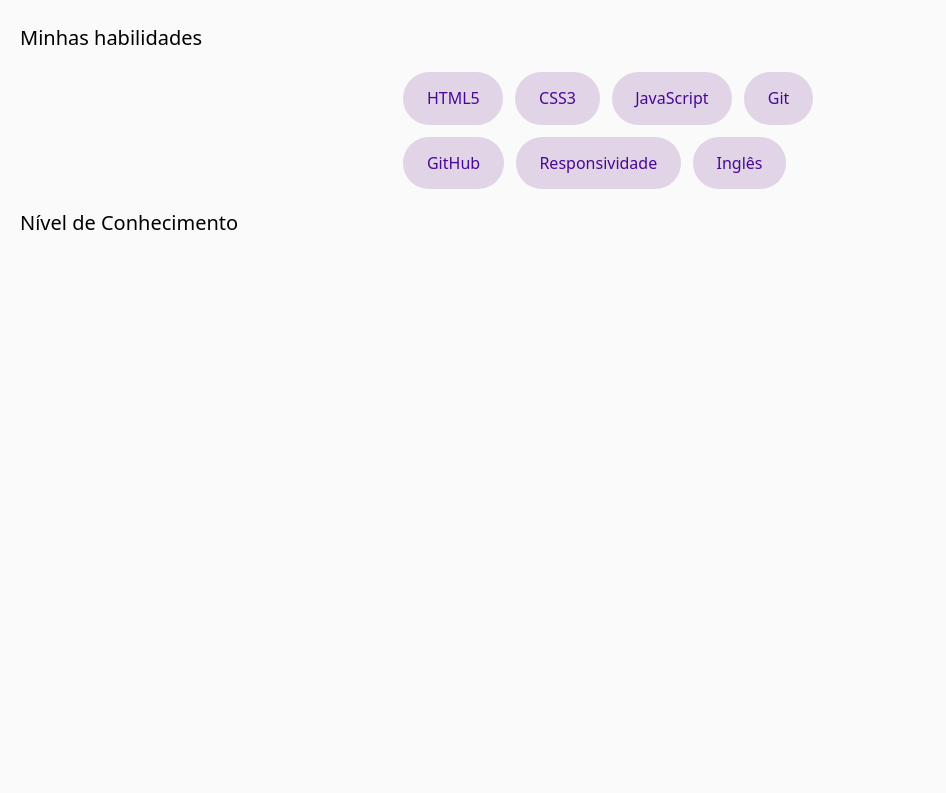
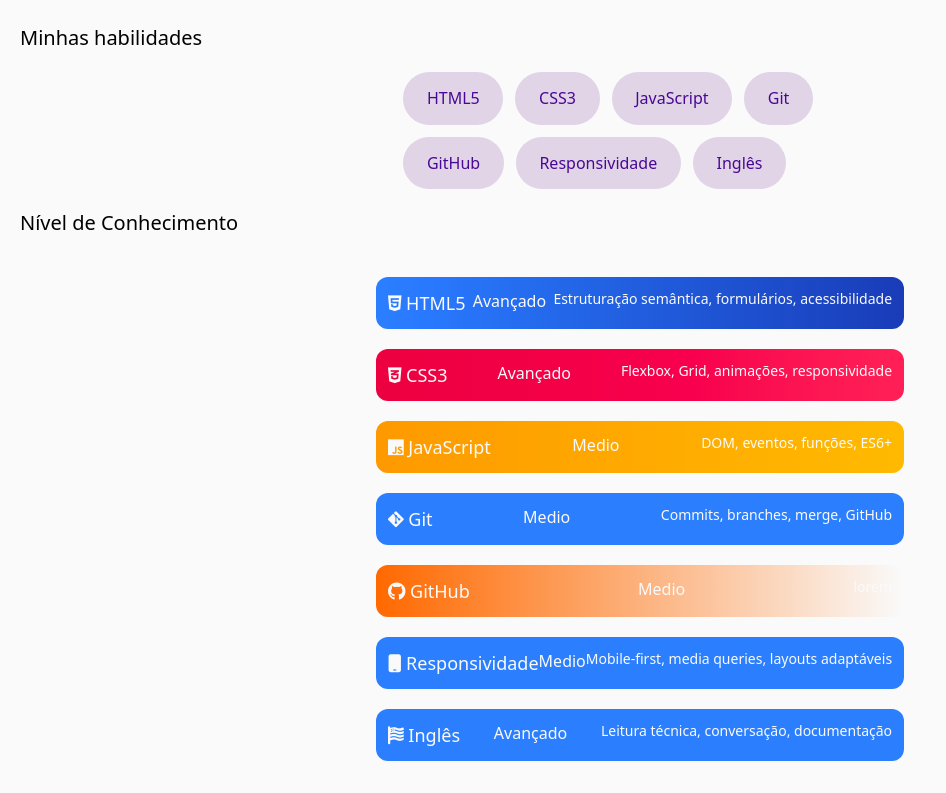
Before and after one commit to JulioFlavio/portfolio-site, a plain HTML site: page index.html in a window 1280 px wide. Shown: the part 1193-1986 px from the top of the page, without its empty margins (0-946 px from the left). Before the commit the page ends 1462 px from the top, so only its background shows below. Drawn offline with nearby package versions, Linux system fonts and the light colour scheme.

Commit message:
Itens incluídos na seção 'Sobre Mim' usando JavaScript (os itens de 'Nivel de Conhecimento' estão com um erro de display, ajustar)

```diff
--- a/db/habilidades.json
+++ b/db/habilidades.json
@@ -3,50 +3,78 @@
     {
       "icon": "<i class='fa-brands fa-html5'></i>",
       "nome": "HTML5",
-      "fundo": "blue",
-      "nivel": "Avançado"
+      "cor1": "blue",
+      "tom1": "500",
+      "cor2": "blue",
+      "tom2": "800",
+      "nivel": "Avançado",
+      "descricao": "Estruturação semântica, formulários, acessibilidade"
     },
 
     {
       "icon": "<i class='fa-brands fa-css3-alt'></i>",
       "nome": "CSS3",
-      "fundo": "blue",
-      "nivel": "Avançado"
+      "cor1": "rose",
+      "tom1": "600",
+      "cor2": "rose",
+      "tom2": "500",
+      "nivel": "Avançado",
+      "descricao": "Flexbox, Grid, animações, responsividade"
     },
 
     {
       "icon": "<i class='fa-brands fa-js'></i>",
       "nome": "JavaScript",
-      "fundo": "blue",
-      "nivel": "Medio"
+      "cor1": "amber",
+      "tom1": "500",
+      "cor2": "amber",
+      "tom2": "400",
+      "nivel": "Medio",
+      "descricao": "DOM, eventos, funções, ES6+"
     },
 
     {
       "icon": "<i class='fa-brands fa-git-alt'></i>",
       "nome": "Git",
-      "fundo": "blue",
-      "nivel": "Medio"
+      "cor1": "blue",
+      "tom1": "500",
+      "cor2": "blue",
+      "tom2": "500",
+      "nivel": "Medio",
+      "descricao": "Commits, branches, merge, GitHub"
     },
 
     {
       "icon": "<i class='fa-brands fa-github'></i>",
       "nome": "GitHub",
-      "fundo": "blue",
-      "nivel": "Medio"
+      "cor1": "orange",
+      "tom1": "500",
+      "cor2": "orang",
+      "tom2": "400",
+      "nivel": "Medio",
+      "descricao": "lorem"
     },
 
     {
       "icon": "<i class='fa-solid fa-mobile'></i>",
       "nome": "Responsividade",
-      "fundo": "blue",
-      "nivel": "Medio"
+      "cor1": "blue",
+      "tom1": "500",
+      "cor2": "blue",
+      "tom2": "500",
+      "nivel": "Medio",
+      "descricao": "Mobile-first, media queries, layouts adaptáveis"
     },
 
     {
       "icon": "<i class='fa-solid fa-flag-usa'></i>",
       "nome": "Inglês",
-      "fundo": "blue",
-      "nivel": "Avançado"
+      "cor1": "blue",
+      "tom1": "500",
+      "cor2": "blue",
+      "tom2": "500",
+      "nivel": "Avançado",
+      "descricao": "Leitura técnica, conversação, documentação"
     }
   ]
 }
--- a/index.html
+++ b/index.html
@@ -72,7 +72,19 @@
       <span class="habilidades">Inglês</span> -->
     </div>
 
-    <h1 class="text-xl justify-self-start py-5">Nível de Conhecimento</h1>
+    <h1 class="text-xl justify-self-start my-5">Nível de Conhecimento</h1>
+    <div id="nivel">
+      <!-- <div class="my-5 p-3 flex flex-wrap justify-between text-neutral-50 rounded-xl bg-linear-to-r from-blue-500 to-blue-800">
+        <h1 class="text-lg"><i class='fa-brands fa-html5'></i> HTML</h1>
+        <span class="text-md justify-self-end">Intermediario</span>
+        <p class="text-sm">Lorem, ipsum dolor sit amet consectetur adipisicing elit. Non quae omnis blanditiis. Saepe id dolores rerum nemo laudantium maxime. Excepturi harum debitis iusto, neque rerum aut. Incidunt molestiae minus rerum.</p>
+      </div>
+      <div class="my-5 p-3 flex flex-wrap justify-between border">
+        <h1 class="text-lg"><i class='fa-brands fa-css3-alt'></i> CSS</h1>
+        <span class="text-md justify-self-end">Avançado</span>
+        <p class="text-sm">Lorem, ipsum dolor sit amet consectetur adipisicing elit. Non quae omnis blanditiis. Saepe id dolores rerum nemo laudantium maxime. Excepturi harum debitis iusto, neque rerum aut. Incidunt molestiae minus rerum.</p>
+      </div> -->
+    </div>
   </section>
 
   <script src="scripts/script.js"></script>
--- a/scripts/script.js
+++ b/scripts/script.js
@@ -1,23 +1,35 @@
-async function habList() {
+var arq = null
+async function pesquisaJson() {
   await fetch("db/habilidades.json")
   .then((response) => {
-    response.json().then((data) => {
-      console.log(data)
-      // fazer tudo aqui dentro do fetch, não consegui atribuir o fetch a uma variavel
+    return response.json();
+  })
+  .then(data => {
 
-      document.getElementById("habilidades").innerHTML += ``
+    substituiNivel(data.habilidades)
+    substituiHabilidades(data.habilidades)
 
-      for (let i = 0; i < data.habilidades.length; i++) {
-        document.getElementById("habilidades").innerHTML += `
-          <span class="habilidades">${data.habilidades[i].nome}</span>
-        `
-      }
+  })
+}
 
+function substituiHabilidades(minhasHabilidades) {
+  minhasHabilidades.forEach(habilidade => {
+    document.getElementById("habilidades").innerHTML += `
+      <span class="habilidades">${habilidade.nome}</span>
+    `});
+}
 
-
-    })
-  })
+function substituiNivel(minhasHabilidades) {
+  minhasHabilidades.forEach(habilidade => {
+    document.getElementById("nivel").innerHTML += `
+      <div class="my-5 p-3 flex flex-wrap justify-between text-neutral-50 rounded-xl bg-linear-to-r from-${habilidade.cor1}-${habilidade.tom1} to-${habilidade.cor2}-${habilidade.tom2}">
+        <h1 class="text-lg">${habilidade.icon} ${habilidade.nome}</h1>
+        <span class="text-md justify-self-end">${habilidade.nivel}</span>
+        <p class="text-sm">${habilidade.descricao}</p>
+      </div>
+    `
+  });
 
 }
 
-onload(habList());
+pesquisaJson()
```
